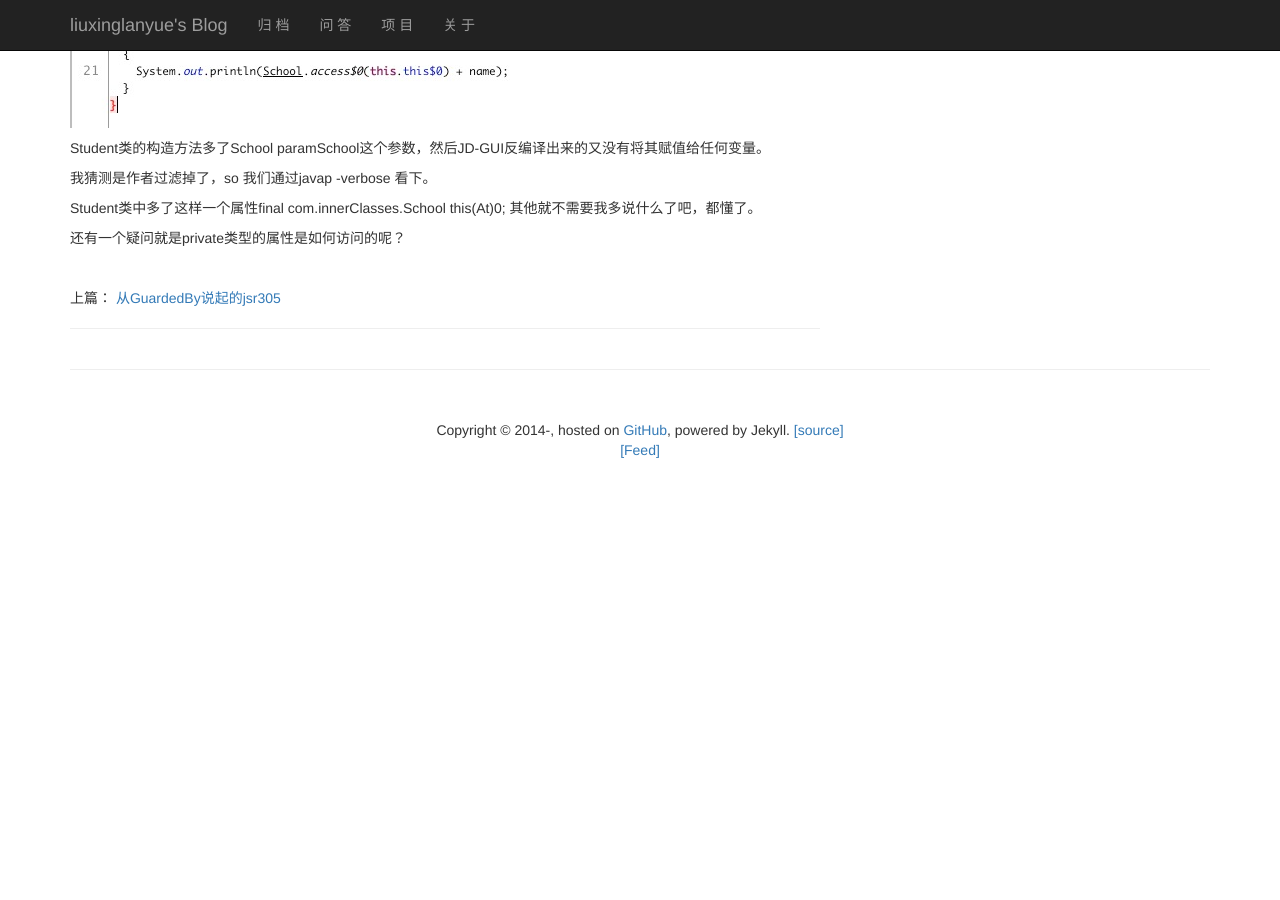
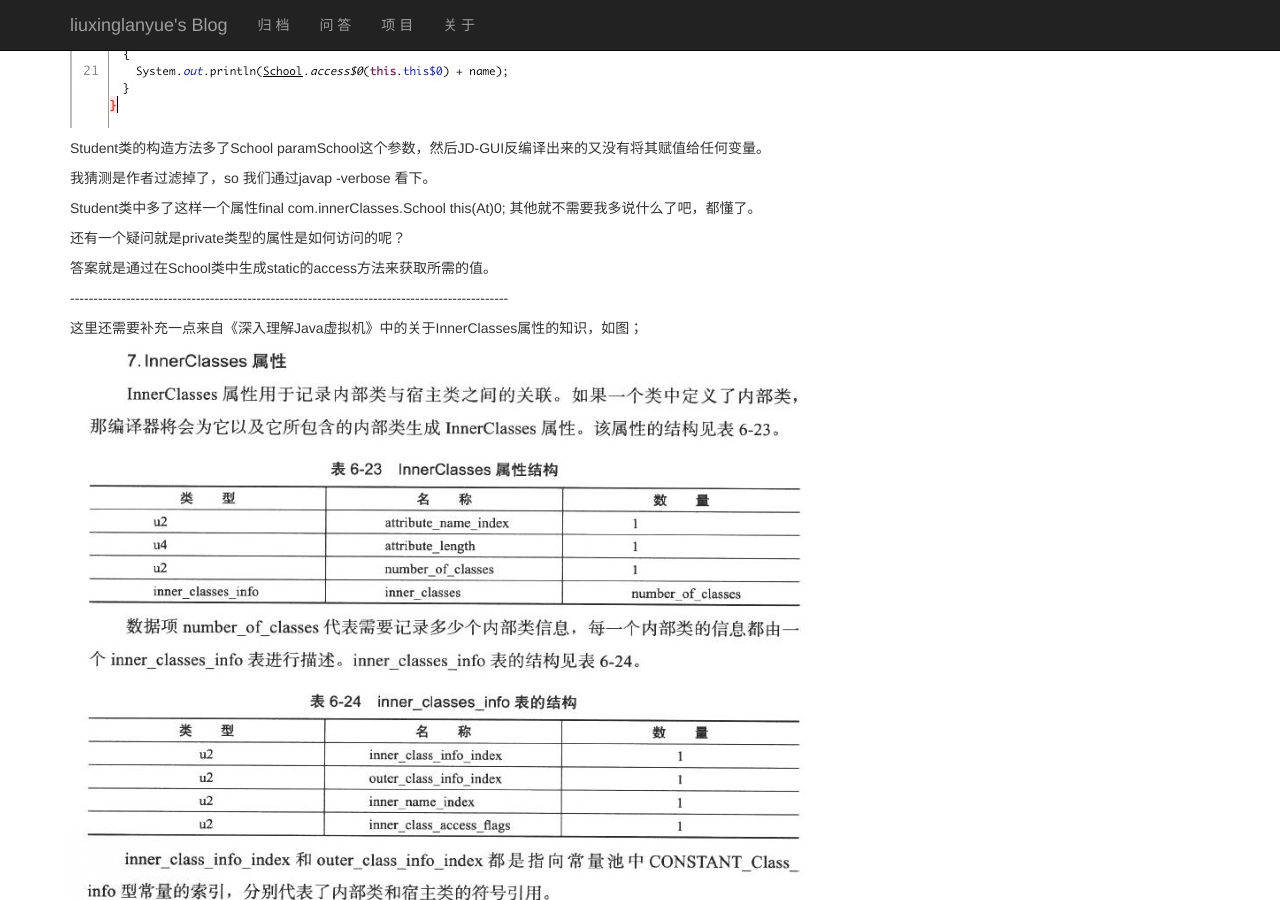
Before and after one commit to liuxinglanyue/blog, a Jekyll site: the page built from _posts/2014-12-22-inner-class.markdown, in a window 1280 px wide and 900 px high, scrolled down 960 px. Built offline with Jekyll 4.4.1, drawn with Linux system fonts in a browser that asks for light colours; nearby versions of some CDN libraries; Markdown is read by kramdown in place of the engine named in the settings; comment, search, counter and statistics services are not loaded; before the commit the page ends 1480 px from its top, so only the background shows below that.

Commit message:
Update 2014-12-22-inner-class.markdown

```diff
--- a/_posts/2014-12-22-inner-class.markdown
+++ b/_posts/2014-12-22-inner-class.markdown
@@ -50,3 +50,11 @@ Student类的构造方法多了School paramSchool这个参数，然后JD-GUI反
 Student类中多了这样一个属性final com.innerClasses.School this(At)0; 其他就不需要我多说什么了吧，都懂了。
 
 还有一个疑问就是private类型的属性是如何访问的呢？
+
+答案就是通过在School类中生成static的access方法来获取所需的值。
+
+\-\-\-\-\-\-\-\-\-\-\-\-\-\-\-\-\-\-\-\-\-\-\-\-\-\-\-\-\-\-\-\-\-\-\-\-\-\-\-\-\-\-\-\-\-\-\-\-\-\-\-\-\-\-\-\-\-\-\-\-\-\-\-\-\-\-\-\-\-\-\-\-\-\-\-\-\-\-\-\-\-\-\-\-\-\-\-\-\-\-\-\-\-\-
+
+这里还需要补充一点来自《深入理解Java虚拟机》中的关于InnerClasses属性的知识，如图；
+
+![hello](/img/inner-classes.png)
```
